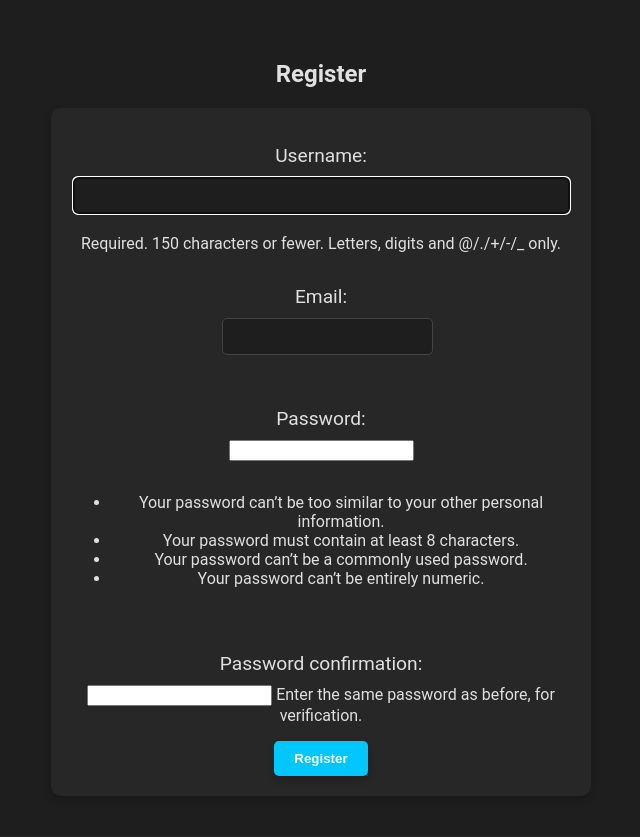
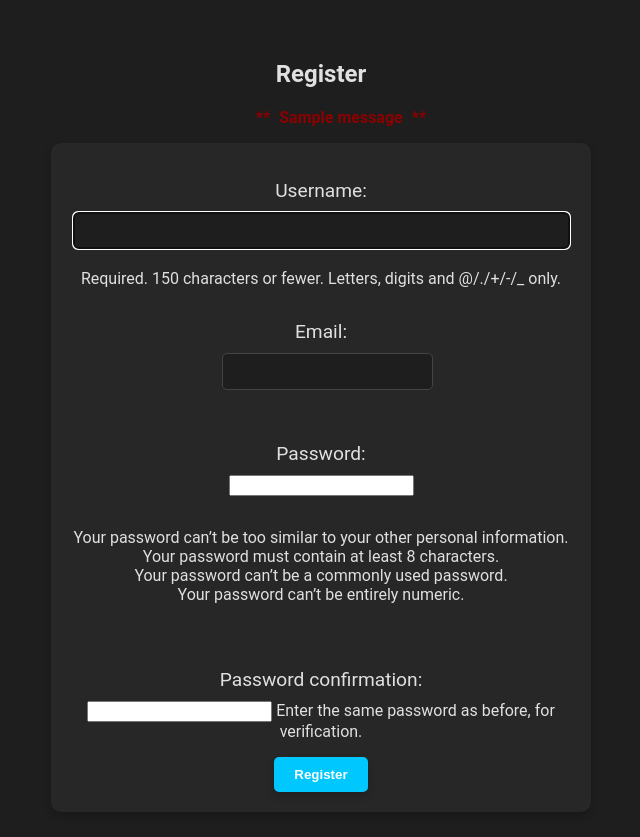
Before and after one commit to Jorritvans/sport_events, a Django app: page /register/ in a window 1280 px wide. Shown: the part 78-915 px from the top of the page, without its empty margins (319-959 px from the left). Run offline with Django 4.2, Linux system fonts and the light colour scheme; tables that the repository leaves empty hold one stand-in row (values such as "Sample post"); one stand-in notice (Sample message) is shown.

Commit message:
final changes to the styling finished.

```diff
--- a/events/forms.py
+++ b/events/forms.py
@@ -6,11 +6,31 @@ from .models import Booking, Comment
 from django.contrib.auth.models import User
 
 class RegisterForm(UserCreationForm):
-    email = forms.EmailField()
+    email = forms.EmailField(required=True)
 
     class Meta:
         model = User
         fields = ['username', 'email', 'password1', 'password2']
+
+    def clean_username(self):
+        username = self.cleaned_data.get('username')
+        if User.objects.filter(username=username).exists():
+            raise forms.ValidationError("** This username is already taken **")
+        return username
+
+    def clean_email(self):
+        email = self.cleaned_data.get('email')
+        if User.objects.filter(email=email).exists():
+            raise forms.ValidationError("** This email is already registered **")
+        return email
+
+    def clean(self):
+        cleaned_data = super().clean()
+        password1 = cleaned_data.get('password1')
+        password2 = cleaned_data.get('password2')
+
+        if password1 and password2 and password1 != password2:
+            raise forms.ValidationError("** Passwords do not match **")
 
 class BookingForm(forms.ModelForm):
     class Meta:
--- a/events/static/events/css/styles.css
+++ b/events/static/events/css/styles.css
@@ -545,6 +545,32 @@ form button[type="submit"]:hover {
     align-self: flex-end;
 }
 
+form ul li {
+    list-style-type: none;
+    padding-left: 0;
+    margin-left: 0;
+}
+
+form ul {
+    list-style-type: none;
+    padding-left: 0;
+    margin-left: 0;
+}
+
+
+.message-error {
+    color: darkred;
+    font-weight: bold;
+    display: inline-block;
+}
+
+.message-error:before,
+.message-error:after {
+    content: '**';
+    margin: 0 5px;
+}
+
+
 /* Media Queries for Mobile Devices */
 @media (max-width: 600px) {
     .hero h1 {
--- a/events/templates/base.html
+++ b/events/templates/base.html
@@ -1,3 +1,5 @@
+<!-- base.html -->
+
 <!DOCTYPE html>
 <html lang="en">
 <head>
--- a/events/templates/events/register.html
+++ b/events/templates/events/register.html
@@ -5,9 +5,35 @@
 {% block content %}
 <div class="form-container">
     <h2>Register</h2>
+
+    {% if messages %}
+        <ul class="no-bullets">
+            {% for message in messages %}
+                <li {% if message.tags %} class="{{ message.tags }} message-error" {% endif %}>
+                    {{ message }}
+                </li>
+            {% endfor %}
+        </ul>
+    {% endif %}
+
     <form method="post">
         {% csrf_token %}
         {{ form.as_p }}
+
+        {% if form.errors %}
+            <ul class="no-bullets">
+                <li class="message-error">** Please correct the errors below **</li>
+                {% for field in form %}
+                    {% if field.errors %}
+                        <li class="message-error">{{ field.label }}: {{ field.errors|striptags }}</li>
+                    {% endif %}
+                {% endfor %}
+                {% if form.non_field_errors %}
+                    <li class="message-error">{{ form.non_field_errors|striptags }}</li>
+                {% endif %}
+            </ul>
+        {% endif %}
+
         <button type="submit" class="btn">Register</button>
     </form>
 </div>
--- a/events/views.py
+++ b/events/views.py
@@ -4,6 +4,7 @@ from django.shortcuts import render, get_object_or_404, redirect
 from django.contrib.auth import login, authenticate, logout
 from django.contrib.auth.decorators import login_required
 from django.contrib.auth.forms import AuthenticationForm
+from django.contrib import messages
 from .models import Event, Booking, Comment
 from .forms import RegisterForm, BookingForm, CommentForm
 
@@ -72,7 +73,10 @@ def register(request):
         if form.is_valid():
             user = form.save()
             login(request, user)
+            messages.success(request, 'Your account has been created successfully!')
             return redirect('home')
+        else:
+            messages.error(request, 'Please correct the errors below.')
     else:
         form = RegisterForm()
     return render(request, 'events/register.html', {'form': form})
```
